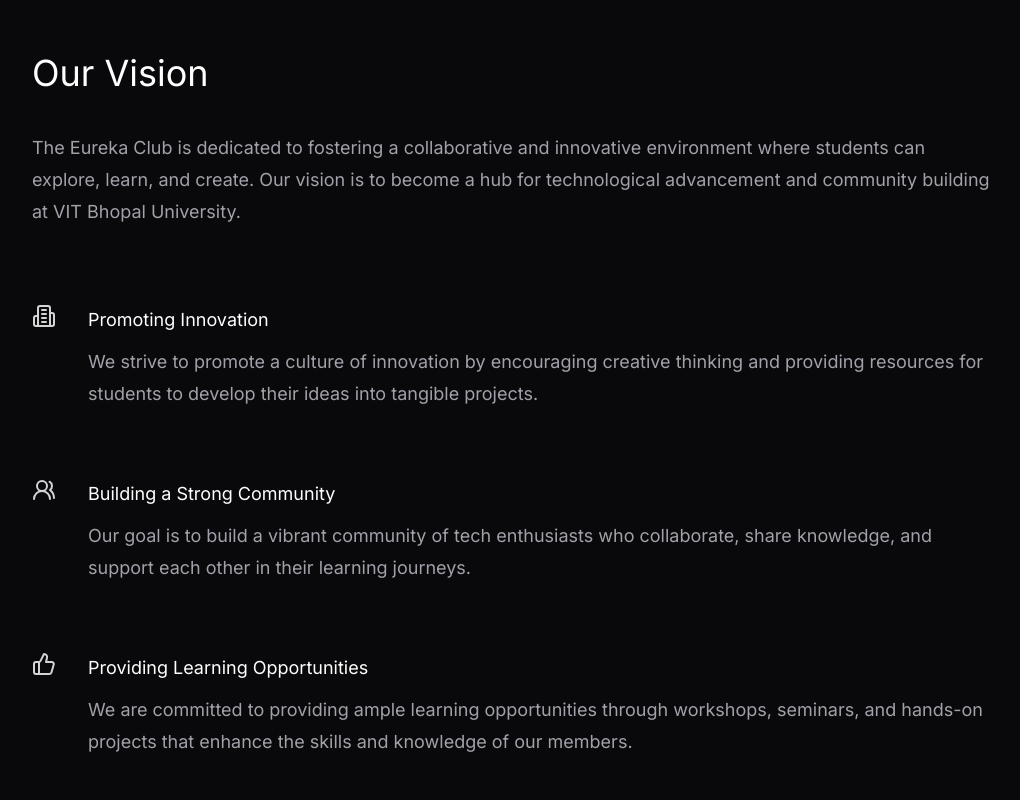
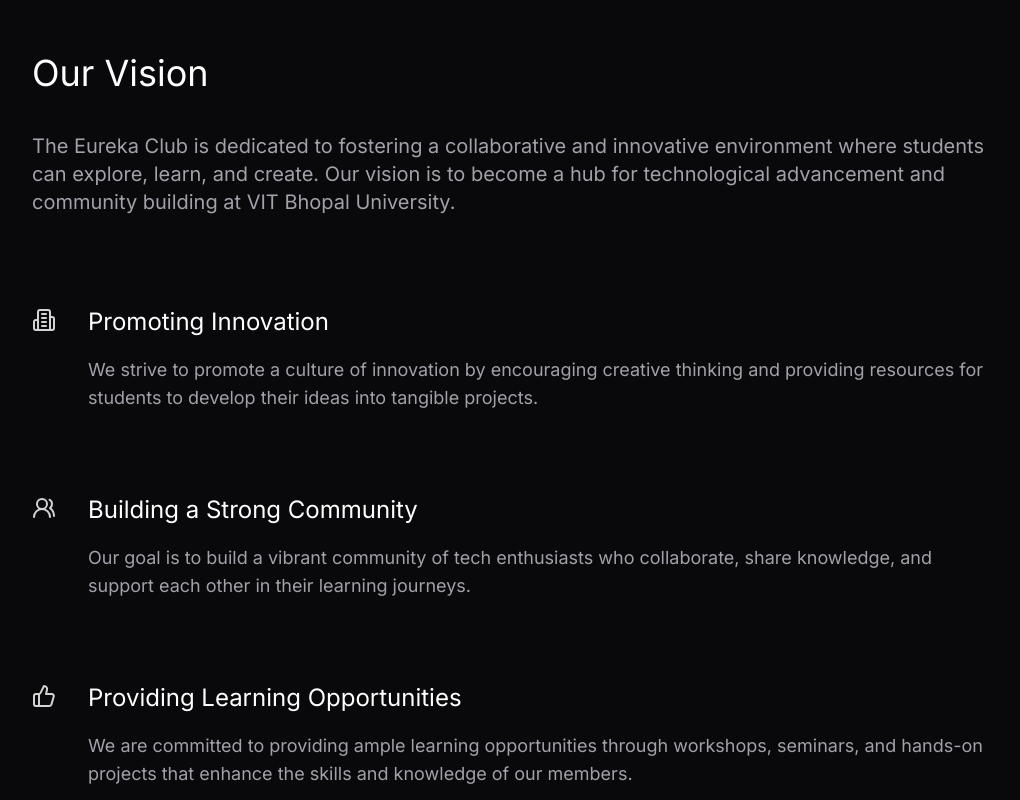
Before and after one commit to sujeetgund/eureka-website, a Next.js app: page / in a window 1280 px wide. Shown: the part 1320-2120 px from the top of the page, without its empty margins (128-1148 px from the left). Built offline with nearby package versions, Linux system fonts and the light colour scheme.

Commit message:
change styling in our vision section

```diff
--- a/src/components/our-vision.tsx
+++ b/src/components/our-vision.tsx
@@ -4,13 +4,12 @@
 export default function VisionSection() {
   return (
     <>
-      <div className="container" id="vision">
-        <Container>
+        <Container id="vision">
           {/* Grid */}
-          <div className="grid gap-12">
+          <div className="grid gap-12 text-lg">
             <div>
               <h2 className="text-3xl font-bold lg:text-4xl">Our Vision</h2>
-              <p className="mt-3 text-muted-foreground">
+              <p className="mt-3 text-muted-foreground text-xl">
                 The Eureka Club is dedicated to fostering a collaborative and
                 innovative environment where students can explore, learn, and
                 create. Our vision is to become a hub for technological
@@ -20,9 +19,9 @@
             <div className="space-y-6 lg:space-y-10">
               {/* Icon Block */}
               <div className="flex">
-                <Building2Icon className="flex-shrink-0 mt-7 h-6 w-6" />
+                <Building2Icon className="flex-shrink-0 mt-11 h-6 w-6" />
                 <div className="ms-5 sm:ms-8">
-                  <h3 className="text-base sm:text-lg font-semibold">
+                  <h3 className="text-xl font-semibold">
                     Promoting Innovation
                   </h3>
                   <p className="mt-1 text-muted-foreground">
@@ -35,9 +34,9 @@
               {/* End Icon Block */}
               {/* Icon Block */}
               <div className="flex">
-                <Users2Icon className="flex-shrink-0 mt-7 h-6 w-6" />
+                <Users2Icon className="flex-shrink-0 mt-11 h-6 w-6" />
                 <div className="ms-5 sm:ms-8">
-                  <h3 className="text-base sm:text-lg font-semibold">
+                  <h3 className="text-xl font-semibold">
                     Building a Strong Community
                   </h3>
                   <p className="mt-1 text-muted-foreground">
@@ -50,9 +49,9 @@
               {/* End Icon Block */}
               {/* Icon Block */}
               <div className="flex items-start">
-                <ThumbsUpIcon className="flex-shrink-0 mt-7 h-6 w-6" />
+                <ThumbsUpIcon className="flex-shrink-0 mt-11 h-6 w-6" />
                 <div className="ms-5 sm:ms-8">
-                  <h3 className="text-base sm:text-lg font-semibold">
+                  <h3 className="text-xl font-semibold">
                     Providing Learning Opportunities
                   </h3>
                   <p className="mt-1 text-muted-foreground">
@@ -67,8 +66,6 @@
           </div>
           {/* End Grid */}
         </Container>
-      </div>
-      {/* End Icon Blocks */}
     </>
   );
 }
```
